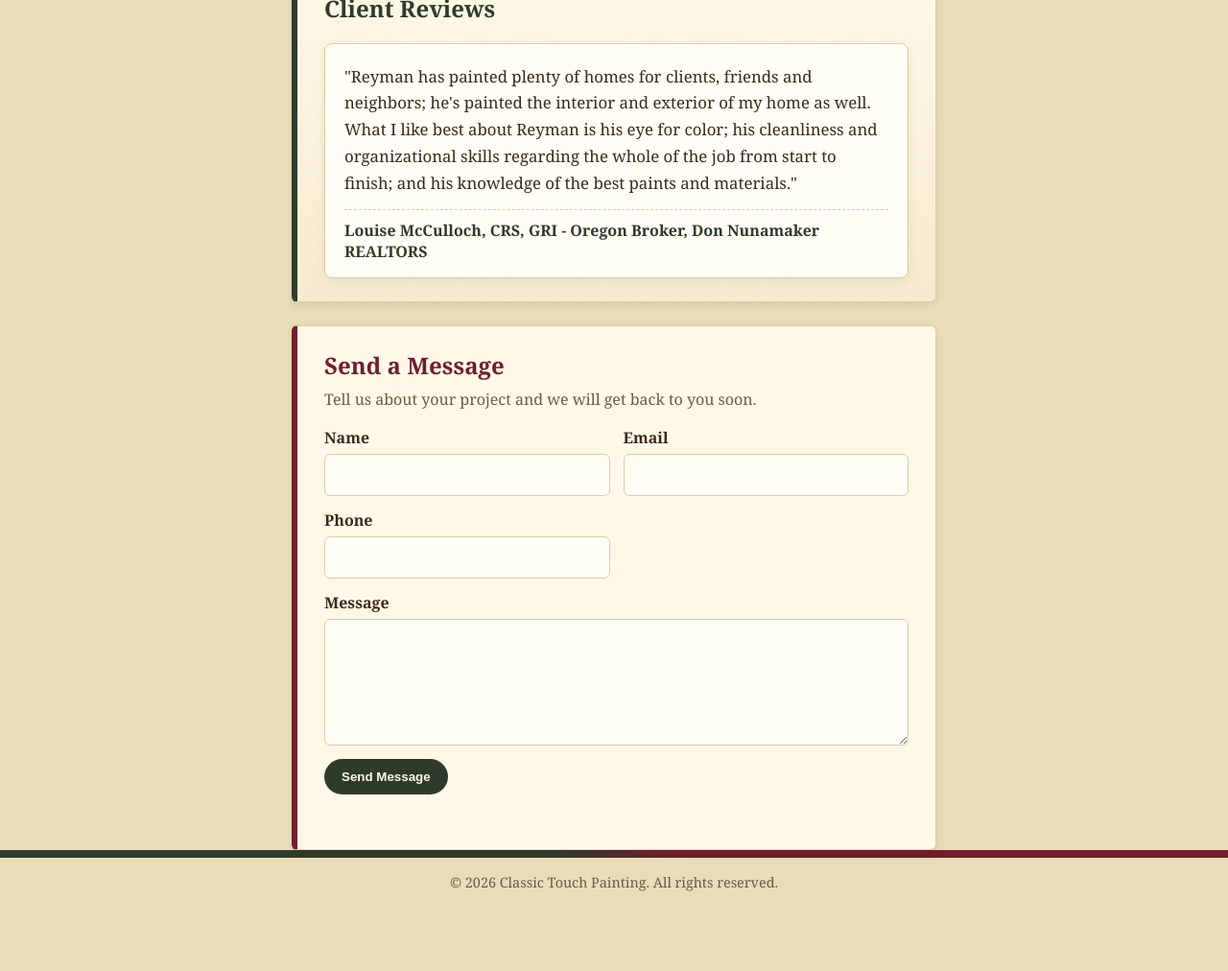
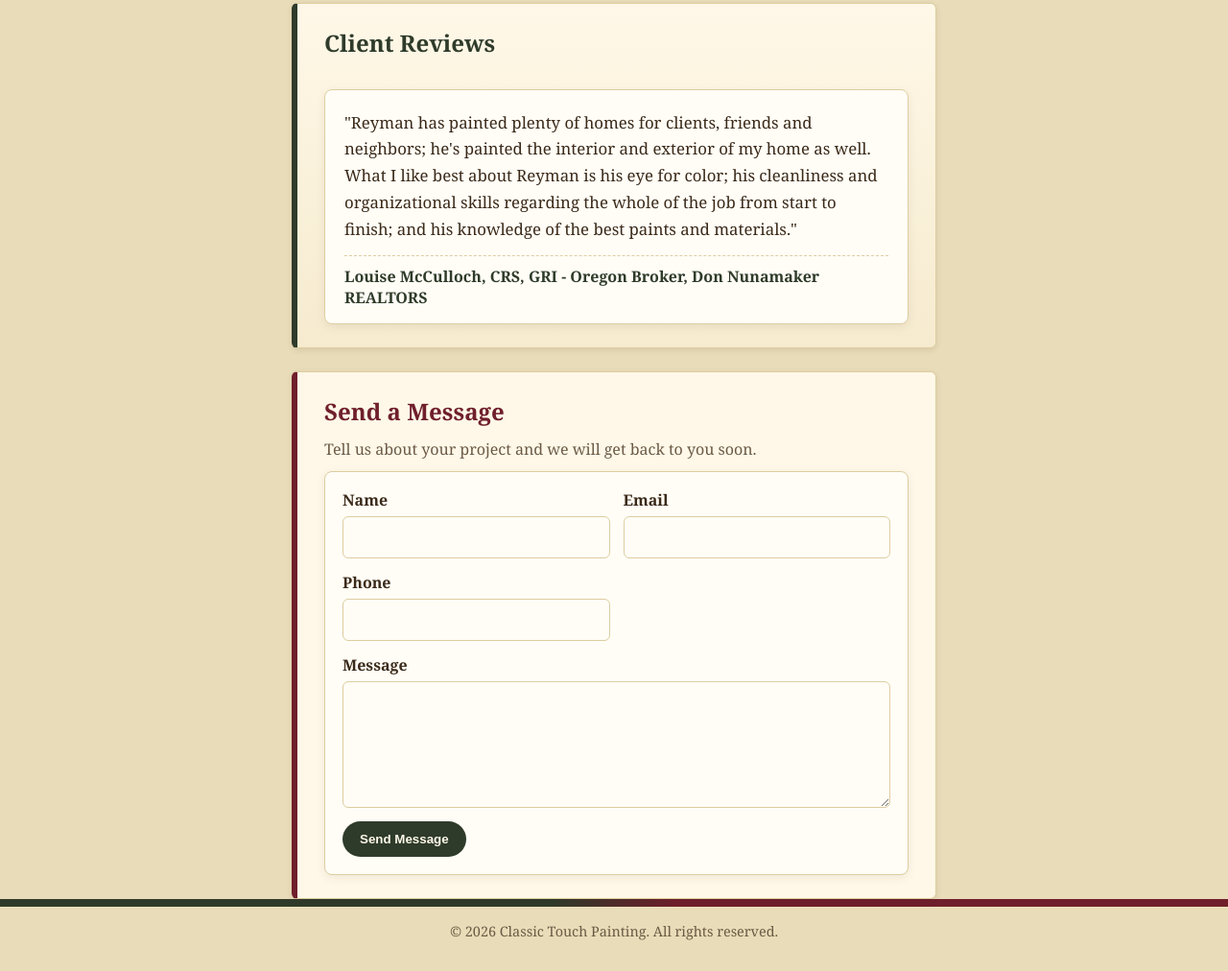
Before and after one commit to mcnerthney/classic-touch-painting-site, a website: page public/index.html in a window 1280 px wide. Shown: the part 690-1702 px from the top of the page at 96% size. Before the commit the page ends 1651 px from the top, so only its background shows below. Drawn offline with Linux system fonts and the light colour scheme.

Commit message:
Polish form and review card alignment spacing

```diff
--- a/public/style.css
+++ b/public/style.css
@@ -63,6 +63,13 @@ main {
   padding: 40px 24px 56px;
   display: grid;
   gap: 24px;
+  align-items: stretch;
+}
+
+main>section {
+  display: flex;
+  flex-direction: column;
+  justify-content: flex-start;
 }
 
 .card {
@@ -72,6 +79,7 @@ main {
   border-radius: 6px;
   padding: 24px 28px;
   box-shadow: 0 2px 6px rgba(59, 42, 26, 0.1);
+  text-align: left;
 }
 
 .card h2 {
@@ -127,12 +135,21 @@ main {
 }
 
 .contact-form-card h2 {
-  margin-bottom: 8px;
+  margin-bottom: 0;
 }
 
 .form-intro {
-  margin: 0 0 18px;
+  margin: 12px 0 8px;
   color: var(--brown-muted);
+}
+
+#contact-form {
+  margin-top: 4px;
+  background: #fffdf6;
+  border: 1px solid var(--cream-dark);
+  border-radius: 8px;
+  box-shadow: 0 3px 10px rgba(59, 42, 26, 0.08);
+  padding: 18px;
 }
 
 .form-grid {
@@ -199,9 +216,12 @@ main {
 }
 
 .form-status {
-  min-height: 1.3em;
-  margin: 12px 0 0;
+  margin: 0;
   font-weight: bold;
+}
+
+.form-status:not(:empty) {
+  margin-top: 12px;
 }
 
 .form-status.pending {
```
